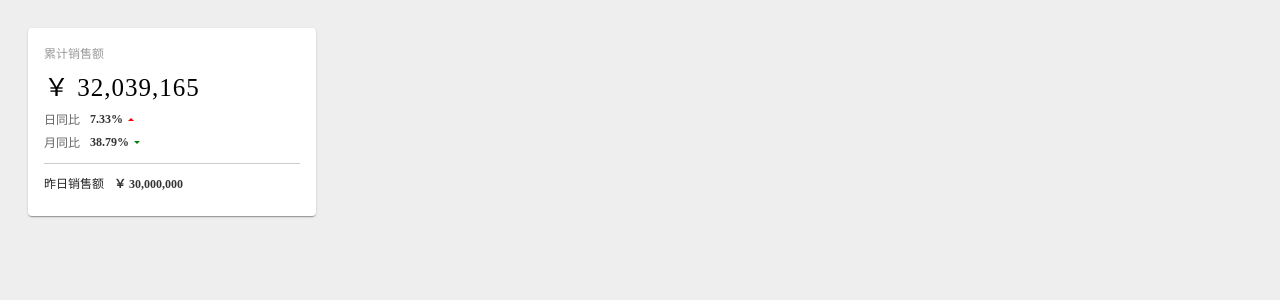
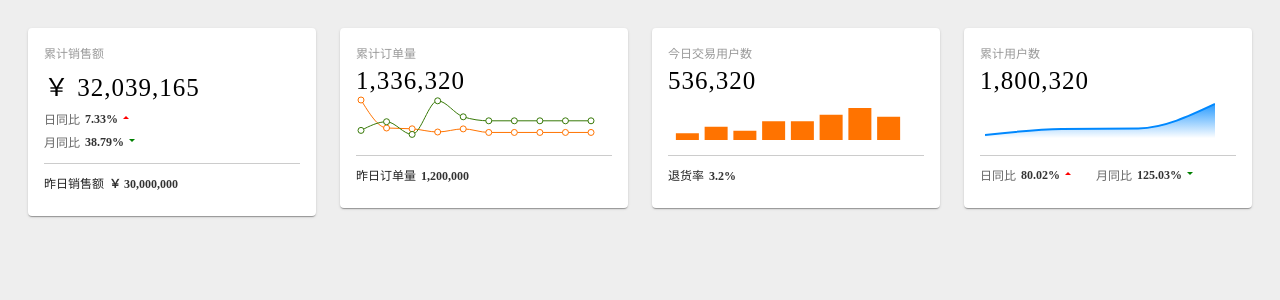
Before and after one commit to xinbbbb/charts-report, a React (Create React App) app: page / in a window 1280 px wide. Shown: the top 300 px of the page. Built offline with nearby package versions, Linux system fonts and the light colour scheme.

Commit message:
feature: topview done

```diff
--- /dev/null
+++ b/src/components/TopView/TodayUsers/index.jsx
@@ -0,0 +1,35 @@
+import React from 'react'
+import DCard from '../../DCard/DCard'
+import { BarChart, Bar, Tooltip } from 'recharts'
+
+const data = [
+  { name: 'food', uv: -2000, pv: 1013, amt: -4500, bmk: -4301, time: 1, uvError: [100, 50], pvError: [110, 20] },
+  { name: 'cosmetic', uv: 3300, pv: 2000, amt: 6500, bmk: 2000, time: 2, uvError: 120, pvError: 50 },
+  { name: 'storage', uv: 3200, pv: 1398, amt: 5000, bmk: 3000, time: 3, uvError: [120, 80], pvError: [200, 100] },
+  { name: 'digital', uv: 2800, pv: 2800, amt: 4000, bmk: 1500, time: 4, uvError: 100, pvError: 30 },
+  { name: 'cars', uv: 2800, pv: 2800, amt: 4000, bmk: 1500, time: 4, uvError: 100, pvError: 30 },
+  { name: 'bridge', uv: 2800, pv: 3800, amt: 4000, bmk: 1500, time: 4, uvError: 100, pvError: 30 },
+  { name: 'digital', uv: 2800, pv: 4800, amt: 4000, bmk: 1500, time: 4, uvError: 100, pvError: 30 },
+  { name: 'digital', uv: 2800, pv: 3500, amt: 4000, bmk: 1500, time: 4, uvError: 100, pvError: 30 },
+];
+
+export default function Index() {
+  return (
+    <DCard title="今日交易用户数" value="536,320">
+      <DCard.Body>
+        <BarChart
+          width={240}
+          height={50}
+          data= {data}
+        >
+          <Tooltip />
+          <Bar dataKey="pv" fill="#ff7300" />
+        </BarChart>
+      </DCard.Body>
+      <DCard.Footer>
+        <span>退货率</span>
+        <span className="emphasis">3.2%</span>
+      </DCard.Footer>
+    </DCard>
+  )
+}
--- /dev/null
+++ b/src/components/TopView/TotalOrders/index.jsx
@@ -0,0 +1,37 @@
+import React from 'react'
+import DCard from '../../DCard/DCard'
+import { LineChart, Tooltip, Line } from 'recharts'
+
+const data = [
+  { name: 'Page A', uv: 1000, pv: 2400, amt: 2400, uvError: [75, 20] },
+  { name: 'Page B', uv: 300, pv: 4567, amt: 2400, uvError: [90, 40] },
+  { name: 'Page C', uv: 280, pv: 1398, amt: 2400, uvError: 40 },
+  { name: 'Page D', uv: 200, pv: 9800, amt: 2400, uvError: 20 },
+  { name: 'Page E', uv: 278, pv: 5800, amt: 2400, uvError: 28 },
+  { name: 'Page F', uv: 189, pv: 4800, amt: 2400, uvError: [90, 20] },
+  { name: 'Page G', uv: 189, pv: 4800, amt: 2400, uvError: [28, 40] },
+  { name: 'Page H', uv: 189, pv: 4800, amt: 2400, uvError: 28 },
+  { name: 'Page I', uv: 189, pv: 4800, amt: 2400, uvError: 28 },
+  { name: 'Page J', uv: 189, pv: 4800, amt: 2400, uvError: [15, 60] },
+];
+export default function Index() {
+  return (
+    <DCard title="累计订单量" value="1,336,320">
+      <DCard.Body>
+        <LineChart
+          width={240}
+          height={50}
+          data= {data}
+        >
+          <Tooltip />
+          <Line type="monotone" dataKey="uv" stroke="#ff7300" yAxisId={0} />
+          <Line type="monotone" dataKey="pv" stroke="#387908" yAxisId={1} />
+        </LineChart>
+      </DCard.Body>
+      <DCard.Footer>
+        <span>昨日订单量</span>
+        <span className="emphasis">1,200,000</span>
+      </DCard.Footer>
+    </DCard>
+  )
+}
--- /dev/null
+++ b/src/components/TopView/TotalUsers/index.css
@@ -0,0 +1,15 @@
+.total-users-footer {
+  display: flex;
+  align-items: center;
+  font-size: 12px;
+  color: #666;
+}
+.emphasis {
+  margin-left: 5px;
+}
+.increase {
+  margin-bottom: 6px;
+}
+.decrease {
+  margin-top: 0;
+}
--- /dev/null
+++ b/src/components/TopView/TotalUsers/index.jsx
@@ -0,0 +1,51 @@
+import React from 'react'
+import { AreaChart, Label, XAxis, YAxis, Tooltip, Area } from 'recharts'
+import DCard from '../../DCard/DCard'
+import './index.css'
+
+const data = [
+  { day: '05-01', MAU: 1000, pv: -2013, amt: -4500, bmk: -4301, time: 1, uvError: [100, 50], pvError: [110, 20] },
+  { day: '05-02', MAU: 2200, pv: 2000, amt: 6500, bmk: 2000, time: 2, uvError: 120, pvError: 50 },
+  { day: '05-03', MAU: 2300, pv: 1398, amt: 5000, bmk: 3000, time: 3, uvError: [120, 80], pvError: [200, 100] },
+  { day: '05-04', MAU: 7200, pv: 2800, amt: 4000, bmk: 1500, time: 4, uvError: 100, pvError: 30 },
+];
+
+export default function Index() {
+  return (
+    <DCard title="累计用户数" value="1,800,320">
+      <DCard.Body>
+        <AreaChart
+          width={240}
+          height={50}
+          data= {data}
+        >
+          <defs>
+            <linearGradient id="MyGradient" x1="0" y1="0" x2="0" y2="1">
+              <stop offset="5%" stopColor="rgba(0, 136, 254, 0.8)" />
+              <stop offset="95%" stopColor="rgba(0, 136, 254, 0)" />
+            </linearGradient>
+          </defs>
+          <Tooltip />
+          <Area
+              type="monotone"
+              dataKey="MAU"
+              stroke="#0088FE"
+              strokeWidth="2"
+              fillOpacity="1"
+              fill="url(#MyGradient)"
+            />
+        </AreaChart>
+      </DCard.Body>
+      <DCard.Footer>
+        <div className="total-users-footer">
+          <span>日同比</span>
+          <span className="emphasis">80.02%</span>
+          <div className="increase"></div>
+          <span style={{paddingLeft: "25px"}}>月同比</span>
+          <span className="emphasis">125.03%</span>
+          <div className="decrease"></div>
+        </div>
+      </DCard.Footer>
+    </DCard>
+  )
+}
--- a/src/components/TopView/index.js
+++ b/src/components/TopView/index.js
@@ -2,6 +2,9 @@ import React from 'react'
 import Grid from '@material-ui/core/Grid';
 import { makeStyles } from '@material-ui/core/styles';
 import TodaySales from './TotalSales'
+import TotalOrders from './TotalOrders'
+import TodayUsers from './TodayUsers'
+import TotalUsers from './TotalUsers'
 
 const useStyles = makeStyles((theme) => ({
   root: {
@@ -19,13 +22,13 @@ export default function Index() {
           <TodaySales />
         </Grid>
         <Grid item xs={6} sm={3}>
-          {/* <DCard /> */}
+          <TotalOrders />
         </Grid>
         <Grid item xs={6} sm={3}>
-         {/* <DCard /> */}
+          <TodayUsers />
         </Grid>
         <Grid item xs={6} sm={3}>
-         {/* <DCard /> */}
+          <TotalUsers />
         </Grid>
       </Grid>
     </div>
```
Also changed, not shown: public/logo192.png (deleted), public/logo512.png (deleted).
